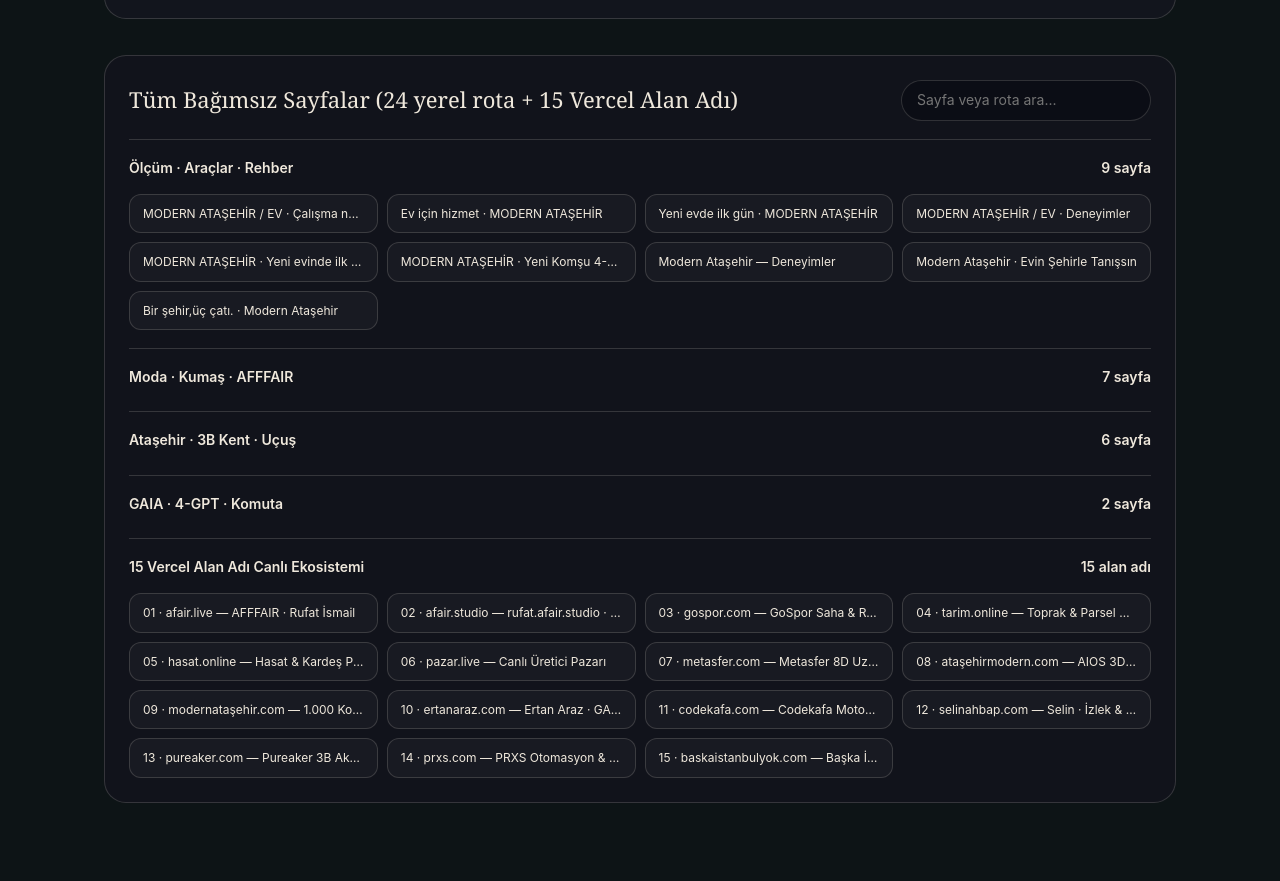
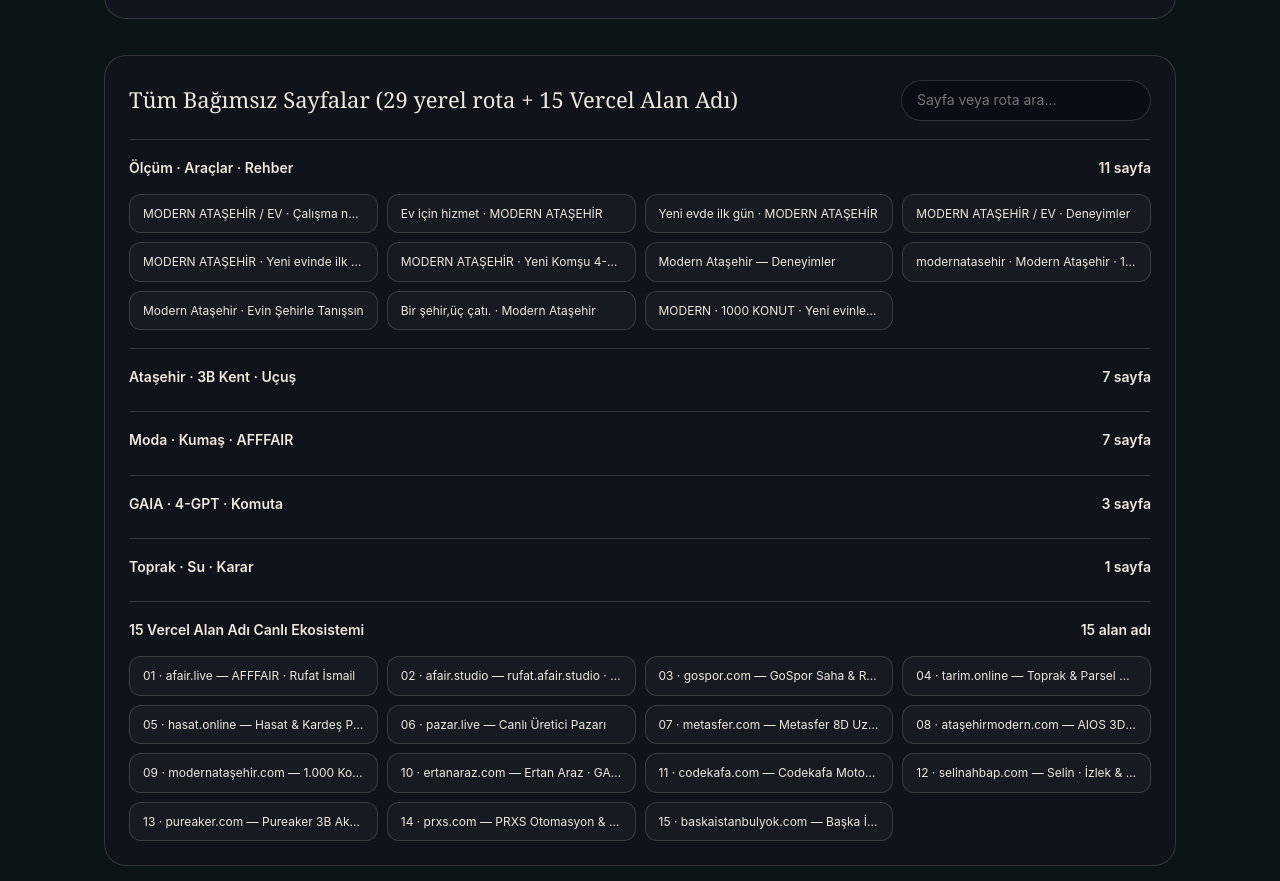
Before and after one commit to ertan-design/modernatasehir, a plain HTML site: page index.html in a window 1280 px wide. Shown: the part 1227-2108 px from the top of the page. Drawn offline with Linux system fonts and the light colour scheme; animation ran at ten frames a second.

Commit message:
feat(modernatasehir-v4): 1000 konut misafir AI ve toplanti/kafe GAIA hesap ciftligi sahnesi

```diff
--- a/index.html
+++ b/index.html
@@ -166,11 +166,11 @@ html, body {
 
   <section class="dir-box" id="tum-baglantilar" aria-label="Kaossuz tam bağlantı dizini">
     <div class="dir-top">
-      <h2>Tüm Bağımsız Sayfalar (24 yerel rota + 15 Vercel Alan Adı)</h2>
+      <h2>Tüm Bağımsız Sayfalar (29 yerel rota + 15 Vercel Alan Adı)</h2>
       <input id="linkSearch" class="sim-input" type="search" placeholder="Sayfa veya rota ara..." aria-label="Sayfalarda ara">
     </div>
     <details class="cat-details" open>
-      <summary><span>Ölçüm · Araçlar · Rehber</span><span>9 sayfa</span></summary>
+      <summary><span>Ölçüm · Araçlar · Rehber</span><span>11 sayfa</span></summary>
       <div class="link-grid">
         <a class="link-chip" href="./calisma-notu.html" title="calisma-notu.html">MODERN ATAŞEHİR / EV · Çalışma notu</a>
         <a class="link-chip" href="./calisma-rehberi/hizmet.html" title="calisma-rehberi/hizmet.html">Ev için hizmet · MODERN ATAŞEHİR</a>
@@ -179,8 +179,21 @@ html, body {
         <a class="link-chip" href="./ilk-gun/" title="ilk-gun/index.html">MODERN ATAŞEHİR · Yeni evinde ilk gün.</a>
         <a class="link-chip" href="./prizma-atolye/" title="prizma-atolye/index.html">MODERN ATAŞEHİR · Yeni Komşu 4-Kapı Yaşam Masası</a>
         <a class="link-chip" href="./sayfalar/" title="sayfalar/index.html">Modern Ataşehir — Deneyimler</a>
+        <a class="link-chip" href="./tum-linkler/" title="tum-linkler/index.html">modernatasehir · Modern Ataşehir · 1.000 Konut Yaşam Kapsülleri Atla</a>
         <a class="link-chip" href="./uc-yon/" title="uc-yon/index.html">Modern Ataşehir · Evin Şehirle Tanışsın</a>
         <a class="link-chip" href="./yasam/" title="yasam/index.html">Bir şehir,üç çatı. · Modern Ataşehir</a>
+        <a class="link-chip" href="./yeni-misafir/" title="yeni-misafir/index.html">MODERN · 1000 KONUT · Yeni evinle tanış.</a>
+      </div>
+    </details><details class="cat-details">
+      <summary><span>Ataşehir · 3B Kent · Uçuş</span><span>7 sayfa</span></summary>
+      <div class="link-grid">
+        <a class="link-chip" href="./bina-gaia-istasyon/" title="bina-gaia-istasyon/index.html">MODERN · KAFE FARM · Ortak salonda üret.</a>
+        <a class="link-chip" href="./bina.html" title="bina.html">MODERN ATAŞEHİR · 3B bina</a>
+        <a class="link-chip" href="./calisma-rehberi/bina.html" title="calisma-rehberi/bina.html">Bina kullanımı · MODERN ATAŞEHİR</a>
+        <a class="link-chip" href="./uc-cati/" title="uc-cati/index.html">Burada yaşamyere sığmaz. · Modern Ataşehir</a>
+        <a class="link-chip" href="./uc-yon/istanbul.html" title="uc-yon/istanbul.html">Bir şehir.Birbirine değen hayatlar. · Modern Ataşehir</a>
+        <a class="link-chip" href="./yasam/baska-istanbul.html" title="yasam/baska-istanbul.html">Başkaİstanbul Yok. · Modern Ataşehir</a>
+        <a class="link-chip" href="./yasam/bina.html" title="yasam/bina.html">Bir şehir,üç çatı. · Modern Ataşehir</a>
       </div>
     </details><details class="cat-details">
       <summary><span>Moda · Kumaş · AFFFAIR</span><span>7 sayfa</span></summary>
@@ -194,20 +207,16 @@ html, body {
         <a class="link-chip" href="./dokuma-ufuk/" title="dokuma-ufuk/index.html">İlk gün rehberi · MODERN ATAŞEHİR</a>
       </div>
     </details><details class="cat-details">
-      <summary><span>Ataşehir · 3B Kent · Uçuş</span><span>6 sayfa</span></summary>
-      <div class="link-grid">
-        <a class="link-chip" href="./bina.html" title="bina.html">MODERN ATAŞEHİR · 3B bina</a>
-        <a class="link-chip" href="./calisma-rehberi/bina.html" title="calisma-rehberi/bina.html">Bina kullanımı · MODERN ATAŞEHİR</a>
-        <a class="link-chip" href="./uc-cati/" title="uc-cati/index.html">Burada yaşamyere sığmaz. · Modern Ataşehir</a>
-        <a class="link-chip" href="./uc-yon/istanbul.html" title="uc-yon/istanbul.html">Bir şehir.Birbirine değen hayatlar. · Modern Ataşehir</a>
-        <a class="link-chip" href="./yasam/baska-istanbul.html" title="yasam/baska-istanbul.html">Başkaİstanbul Yok. · Modern Ataşehir</a>
-        <a class="link-chip" href="./yasam/bina.html" title="yasam/bina.html">Bir şehir,üç çatı. · Modern Ataşehir</a>
-      </div>
-    </details><details class="cat-details">
-      <summary><span>GAIA · 4-GPT · Komuta</span><span>2 sayfa</span></summary>
+      <summary><span>GAIA · 4-GPT · Komuta</span><span>3 sayfa</span></summary>
       <div class="link-grid">
         <a class="link-chip" href="./gaia-kafe-farm.html" title="gaia-kafe-farm.html">GAIA KAFE FARM · Misafir çalışır. GAIA büyür.</a>
         <a class="link-chip" href="./kapi-evreni/" title="kapi-evreni/index.html">İş başlar.Sonuç görünür. · Modern Ataşehir</a>
+        <a class="link-chip" href="./online-terzi-kapi/" title="online-terzi-kapi/index.html">MODERN · TERZİ · Terzin kapında hazır.</a>
+      </div>
+    </details><details class="cat-details">
+      <summary><span>Toprak · Su · Karar</span><span>1 sayfa</span></summary>
+      <div class="link-grid">
+        <a class="link-chip" href="./balkon-tarim/" title="balkon-tarim/index.html">MODERN · BAHÇE · Balkonunda doğa kur.</a>
       </div>
     </details>
     <details class="cat-details" open>
```
Also changed, not shown: gaia-kafe-farm.html (+22 -13 lines).
